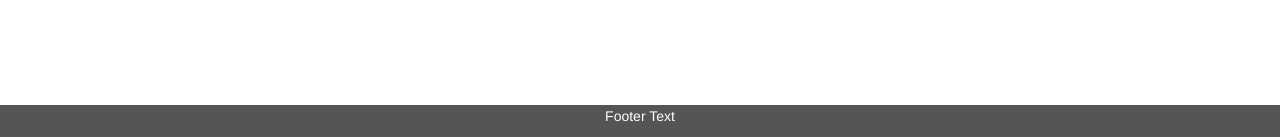
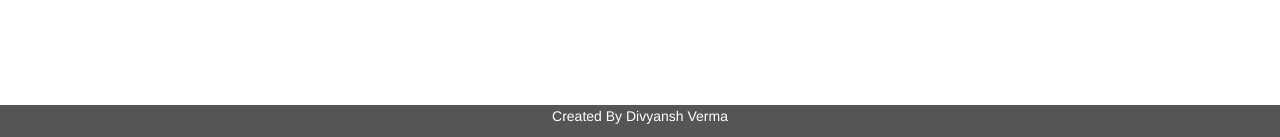
Before and after one commit to Divi09112/MiniMoodle, a Django app: page /moodle/allcourses/ in a window 1280 px wide. Shown: the part 663-800 px from the top of the page. Run offline with Django 3.2, Linux system fonts and the light colour scheme; a user stored in the database is signed in; data comes from the database, SQL or seed files in the repository; some libraries are stand-ins or nearby versions.

Commit message:
minor UI fix

```diff
--- a/moodle/templates/base.html
+++ b/moodle/templates/base.html
@@ -114,7 +114,7 @@
 </div>
 
 <footer class="container-fluid text-center fixed-bottom">
-  <p>Footer Text</p>
+  <p>Created By Divyansh Verma</p>
 </footer>
 
 </body>
```
